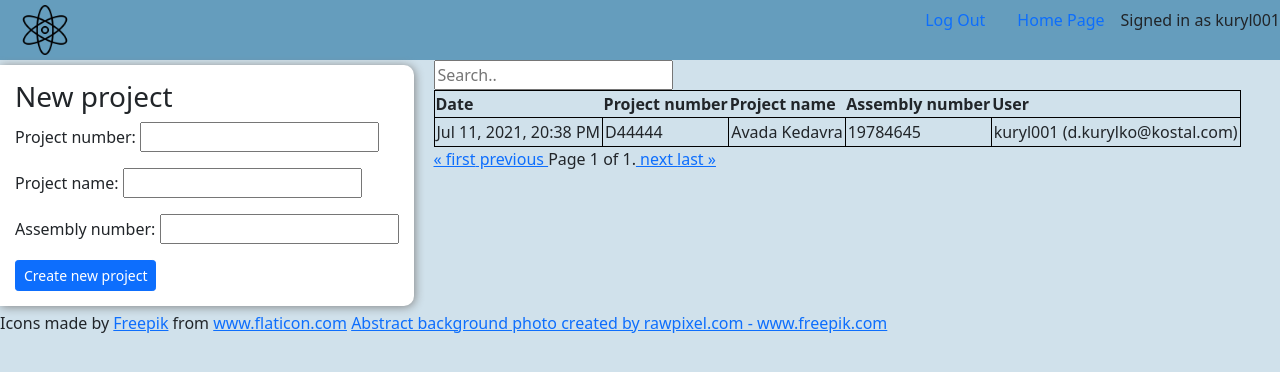
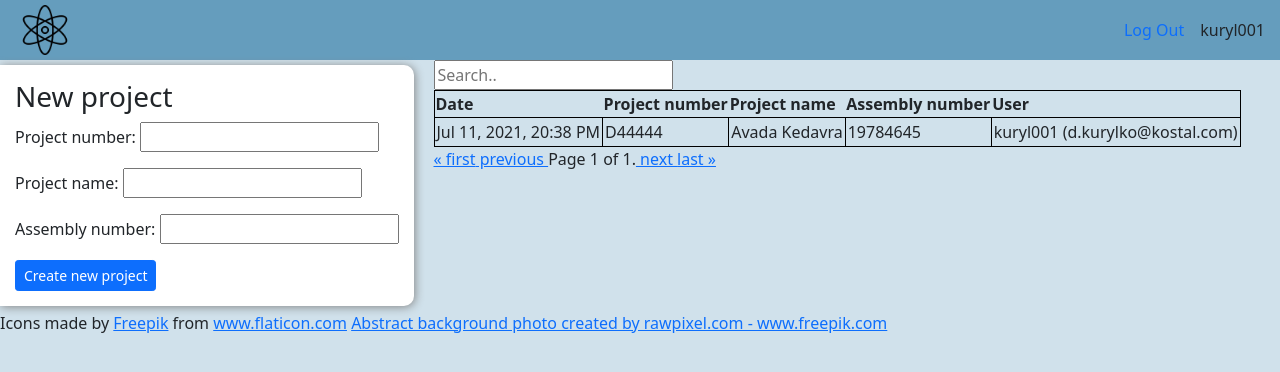
Before and after one commit to Dmytro-kur/ForceCalc, a Django app: page / in a window 1280 px wide. Shown: the top 372 px of the page. Run offline with Django 3.2, Linux system fonts and the light colour scheme; a user stored in the database is signed in; data comes from the database, SQL or seed files in the repository; both versions use the stored data as it was after the commit.

Commit message:
Good draft

```diff
--- a/ForceApp/force/static/force/styles.css
+++ b/ForceApp/force/static/force/styles.css
@@ -35,17 +35,19 @@ body {
     display: flex;
     flex-direction: row;
     background-color: #659DBD;
+    align-items: center;
 }
 #logo_container {
     display: flex;
     flex-direction: row;
-    flex-grow: 5;
+    flex-grow: 10;
 }
 #user_container {
     display: flex;
     justify-content: flex-end;
-    flex-grow: 5;
+    flex-grow: 0;
     align-items: baseline;
+    margin-right: 15px;
 }
 #logo {
     width: 50px;
--- a/ForceApp/force/templates/force/layout.html
+++ b/ForceApp/force/templates/force/layout.html
@@ -19,20 +19,19 @@
     <div class="header">
         <!-- <div id="logo"></div> -->
         <div id="logo_container">
-            <img id="logo" src="{% static 'force/atom.png' %}" alt="logo">
+            <a href="{% url 'index' %}"><img id="logo" src="{% static 'force/atom.png' %}" alt="logo"></a>
         </div>
         <div id="user_container">
             {% if user.is_authenticated %}
                 <a class="nav-link" href="{% url 'logout' %}">Log Out</a>
-                <a class="nav-link" href="{% url 'index' %}">Home Page</a>
+                <!-- <a class="nav-link" href="{% url 'index' %}">Home Page</a> -->
             {% else %}
                 <a class="nav-link" href="{% url 'login' %}">Log In</a>
                 <a class="nav-link" href="{% url 'register' %}">Register</a>
             {% endif %}
             {% if user.is_authenticated %}
-                <p>Signed in as {{ user.username }}</p>
+                {{ user.username }}
             {% endif %}
-
         </div>
     </div>
 
```
Also changed, not shown: ForceApp/db.sqlite3.
